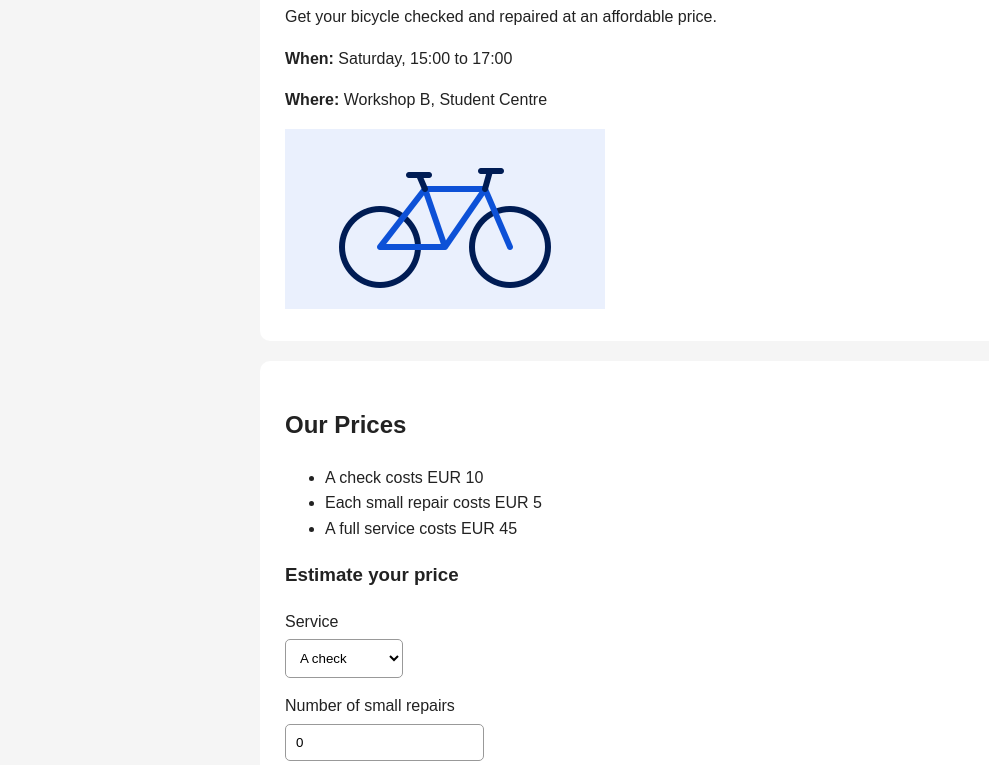
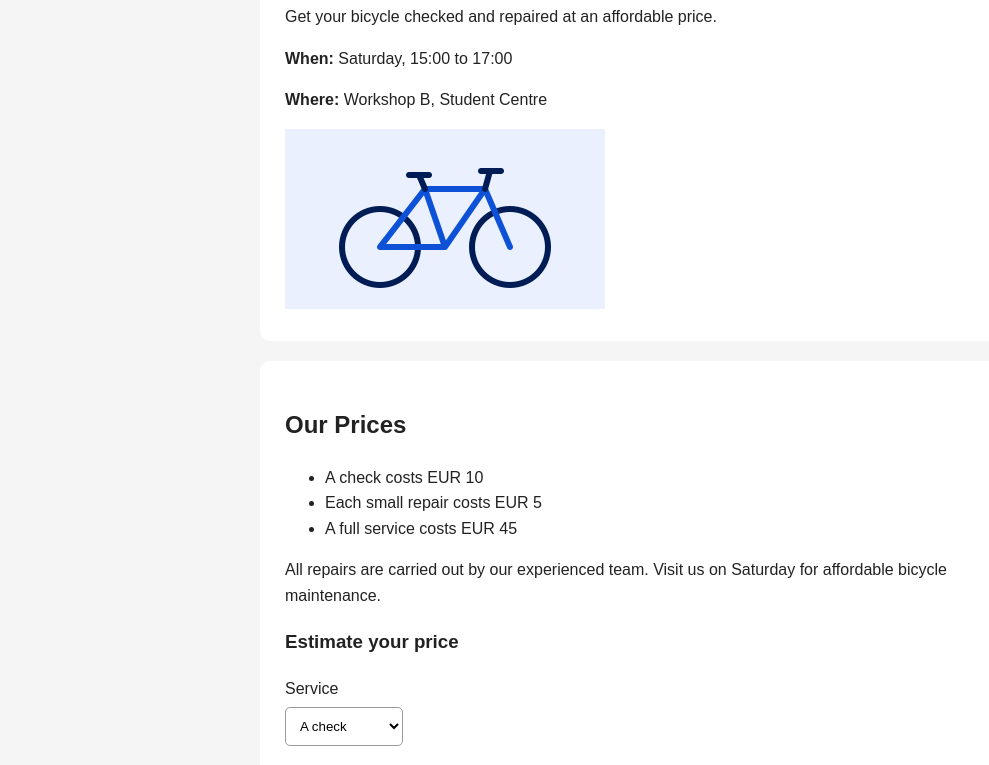
Before and after one commit to misthoueleni-cpu/clinic, a plain HTML site: page index.html in a window 1280 px wide. Shown: the part 273-1038 px from the top of the page, without its empty margins (0-989 px from the left). Drawn offline with Linux system fonts and the light colour scheme.

Commit message:
Updated prices section

```diff
--- a/index.html
+++ b/index.html
@@ -37,7 +37,7 @@
         <li>Each small repair costs EUR 5</li>
         <li>A full service costs EUR 45</li>
       </ul>
-
+<p>All repairs are carried out by our experienced team. Visit us on Saturday for affordable bicycle maintenance.</p>
       <h3>Estimate your price</h3>
 
       <label for="service">Service</label>
```
